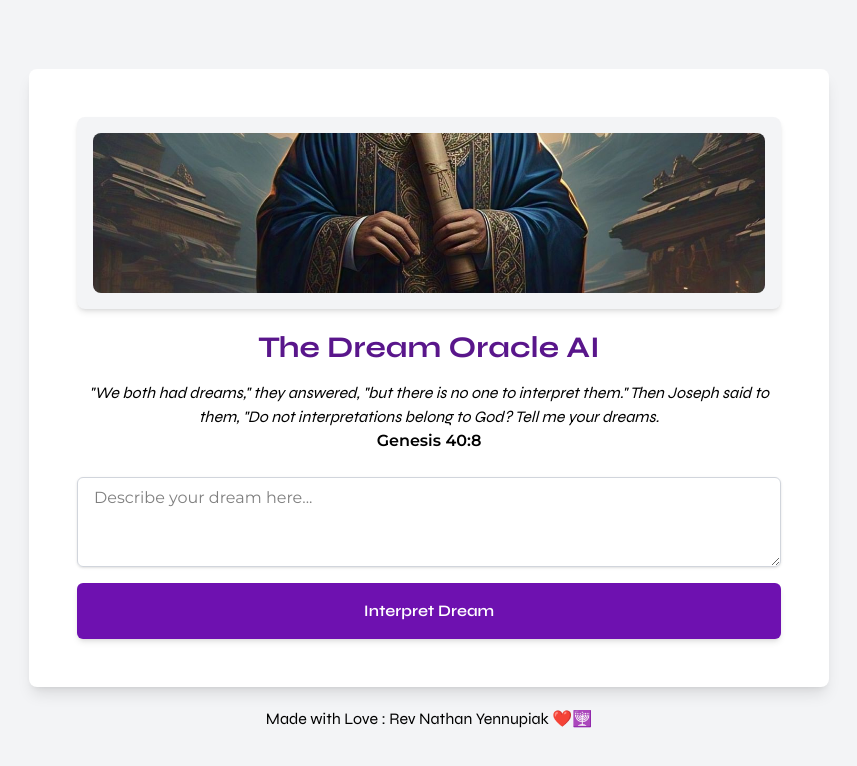
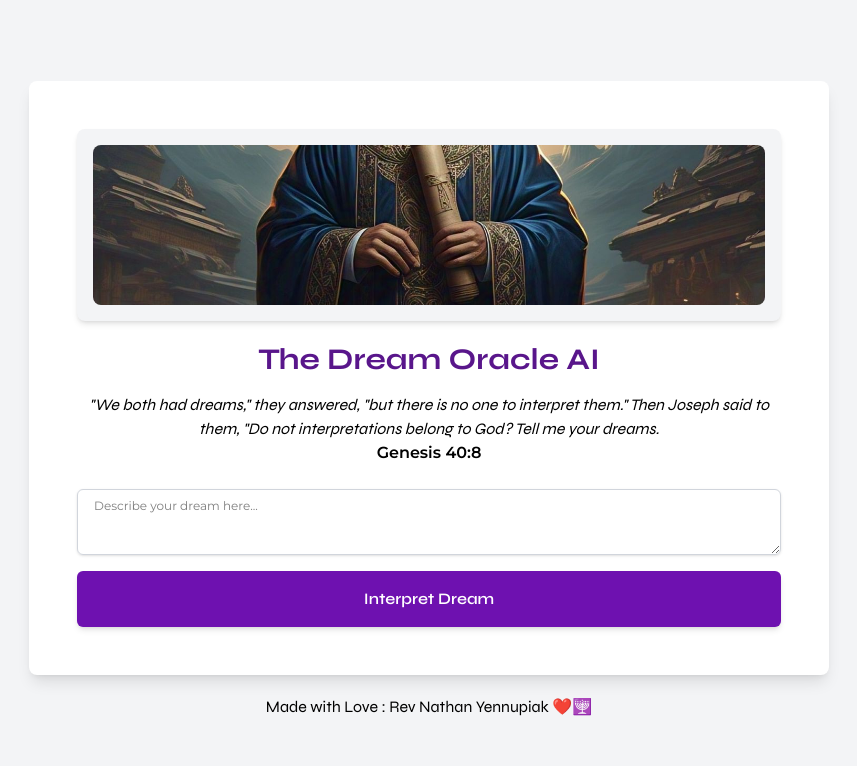
Before and after one commit to Nathan-Yennupiak/Dream-Oracle-AI, a React (Vite) app: page / in a window 1280 px wide. Shown: the top 766 px of the page, without its empty margins (211-1068 px from the left). Built offline with nearby package versions, Linux system fonts and the light colour scheme.

Commit message:
update font size of input value

```diff
--- a/src/components/DreamInterpreter.jsx
+++ b/src/components/DreamInterpreter.jsx
@@ -83,7 +83,7 @@ const DreamInterpreter = () => {
               onChange={handleInputChange}
               placeholder="Describe your dream here..."
               rows="3"
-              className="mt-1 block w-full px-4 py-2 border border-gray-300 rounded-md shadow-sm focus:outline-none focus:ring-2 focus:ring-purple-600 text-black"
+              className="mt-1 block w-full px-4 py-2 border border-gray-300 rounded-md shadow-sm focus:outline-none focus:ring-2 focus:ring-purple-600 text-black text-xs"
               required
             />
           </div>
```
